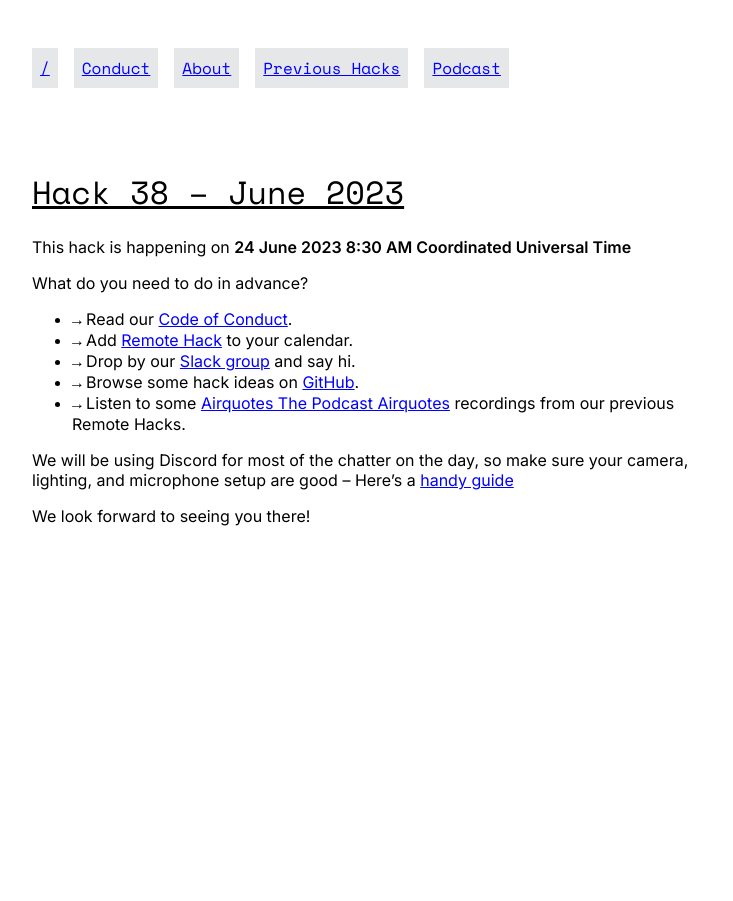
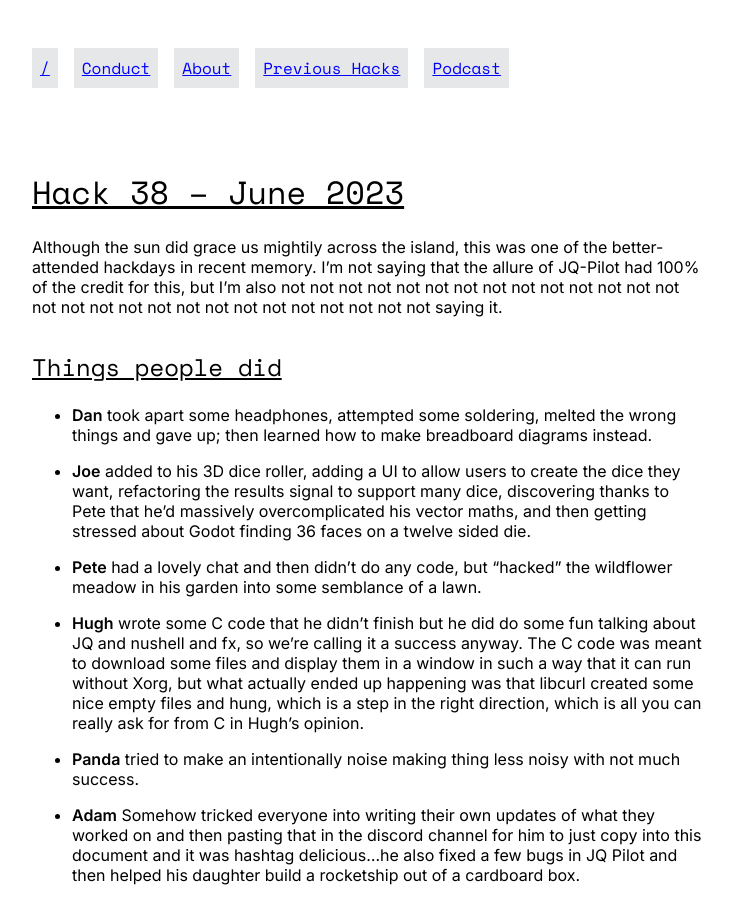
Before and after one commit to remotehack/remotehack.github.io, a Jekyll site: the page built from _hacks/38.md, in a window 1280 px wide. Shown: the whole page, without its empty margins (272-1005 px from the left). Built offline with Jekyll 4.4.1, drawn with Linux system fonts in a browser that asks for light colours; a file with an impossible date is left out.

Commit message:
add writeup, fix formats, and add next hackday
I'm foolishly thinking I can fix our automation for the next hackday in the next 3 days.

```diff
--- a/_hacks/38.md
+++ b/_hacks/38.md
@@ -1,5 +1,20 @@
 ---
 hack_number: 38
 date: 2023-06-24
-upcoming: true
 ---
+
+Although the sun did grace us mightily across the island, this was one of the better-attended hackdays in recent memory. I'm not saying that the allure of JQ-Pilot had 100% of the credit for this, but I'm also not not not not not not not not not not not not not not not not not not not not not not not not not not not not saying it.
+
+## Things people did
+
+-   **Dan** took apart some headphones, attempted some soldering, melted the wrong things and gave up; then learned how to make breadboard diagrams instead.
+
+-   **Joe** added to his 3D dice roller, adding a UI to allow users to create the dice they want, refactoring the results signal to support many dice, discovering thanks to Pete that he'd massively overcomplicated his vector maths, and then getting stressed about Godot finding 36 faces on a twelve sided die.
+
+-   **Pete** had a lovely chat and then didn’t do any code, but “hacked” the wildflower meadow in his garden into some semblance of a lawn.
+
+-   **Hugh** wrote some C code that he didn't finish but he did do some fun talking about JQ and nushell and fx, so we're calling it a success anyway. The C code was meant to download some files and display them in a window in such a way that it can run without Xorg, but what actually ended up happening was that libcurl created some nice empty files and hung, which is a step in the right direction, which is all you can really ask for from C in Hugh's opinion.
+
+-   **Panda** tried to make an intentionally noise making thing less noisy with not much success.
+
+-   **Adam** Somehow tricked everyone into writing their own updates of what they worked on and then pasting that in the discord channel for him to just copy into this document and it was hashtag delicious...he also fixed a few bugs in JQ Pilot and then helped his daughter build a rocketship out of a cardboard box.
```
Also changed, not shown: _hacks/36.md (+4 -4 lines), _hacks/37.md (+3 -3 lines), _hacks/39.md (+1 -1 lines).
